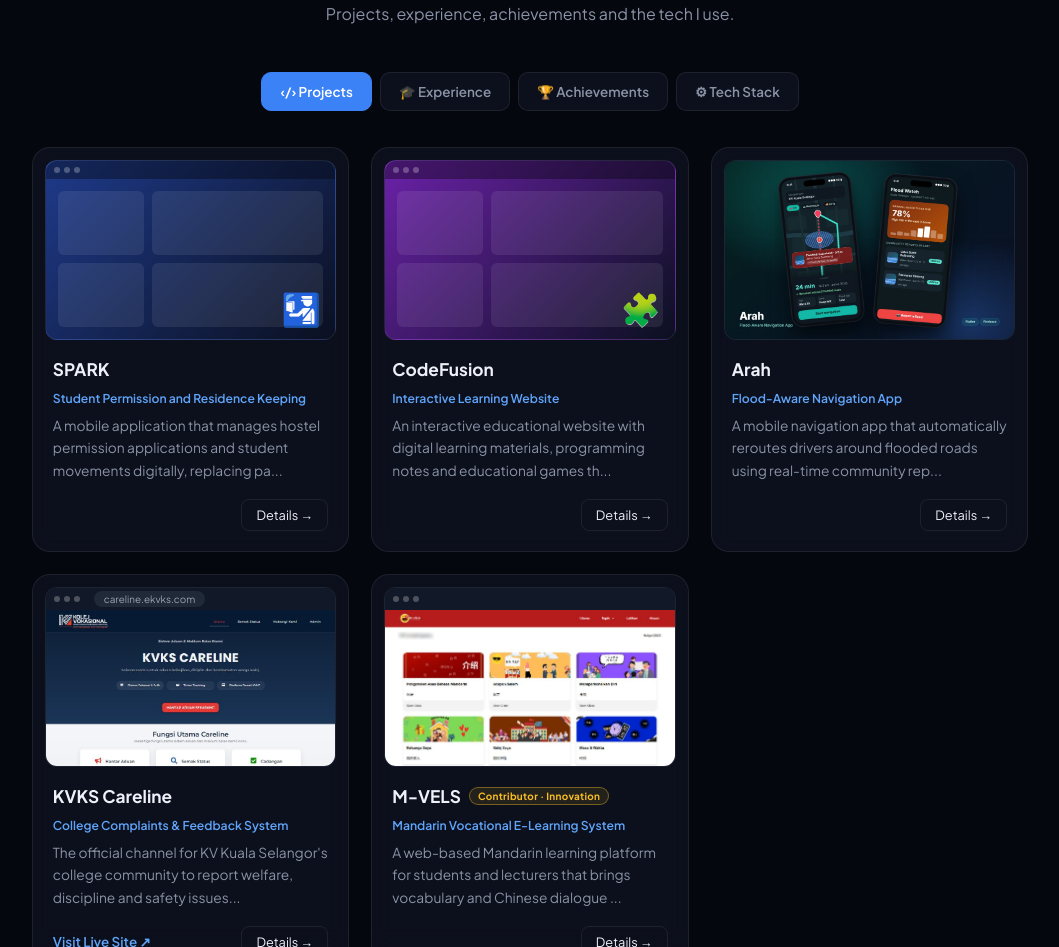
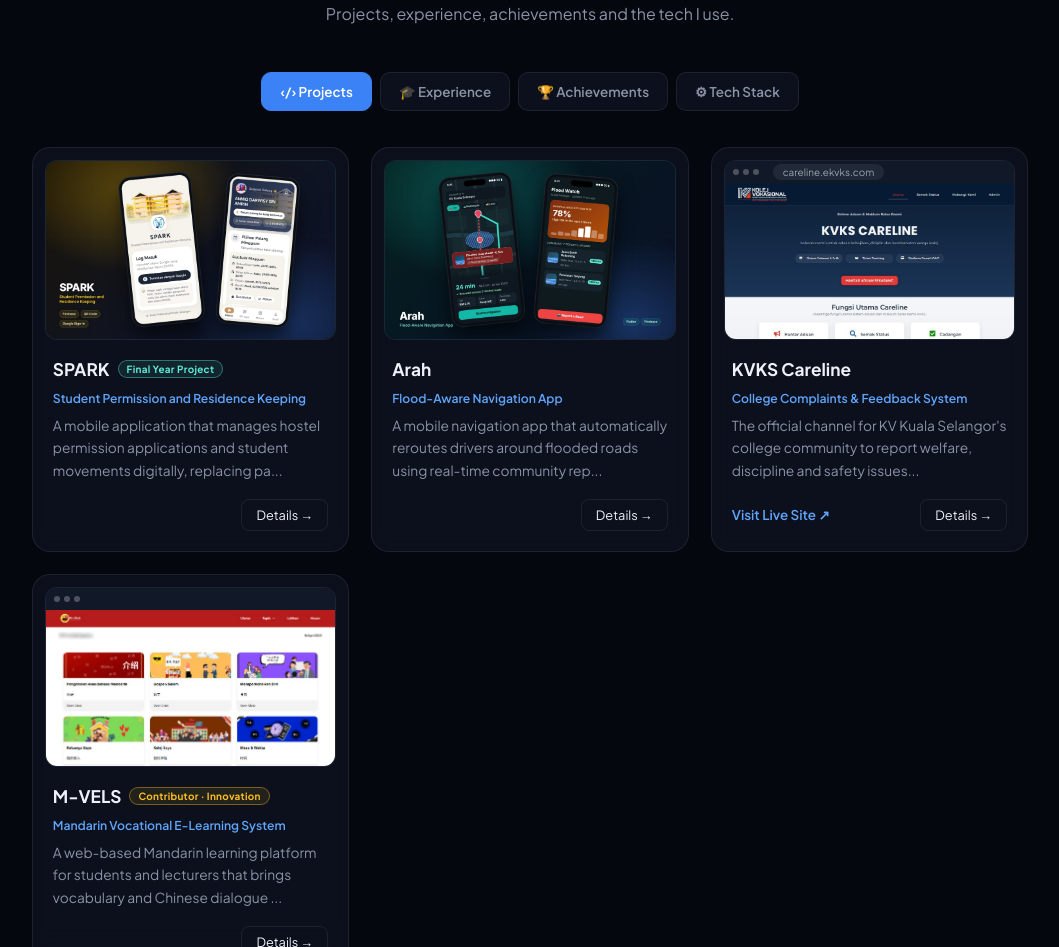
Before and after one commit to isymars/isymars.github.io, a plain HTML site: page index.html in a window 1280 px wide. Shown: the part 1927-2874 px from the top of the page, without its empty margins (110-1169 px from the left). Drawn offline with Linux system fonts and the light colour scheme.

Commit message:
Add files via upload

```diff
--- a/index.html
+++ b/index.html
@@ -141,6 +141,7 @@ body.light .hero p.lead{color:var(--muted)}
 .proj:hover .mock.shot img{transform:scale(1.04)}
 .mock.shot.raw img{top:0;height:100%;object-position:center}
 .role{display:inline-block;vertical-align:3px;margin-left:8px;font-size:.62rem;font-weight:700;letter-spacing:.3px;color:#fbbf24;border:1px solid rgba(251,191,36,.4);background:rgba(251,191,36,.1);padding:2px 8px;border-radius:20px}
+.role.fyp,.dgrid p.role.fyp{color:#5eead4!important;border-color:rgba(94,234,212,.4);background:rgba(94,234,212,.1)}
 .role.big,.dgrid p.role.big{margin:0 0 16px;font-size:.78rem;vertical-align:0;color:#fbbf24}
 .dgrid .mock.shot.raw{height:auto;aspect-ratio:1200/750}
 .proj .body{padding:18px 20px 20px}
@@ -548,10 +549,8 @@ document.querySelectorAll('.reveal').forEach(el=>ro.observe(el));
 
 /* ===== Projects ===== */
 const PR=[
-  {t:'SPARK',sub:'Student Permission and Residence Keeping',e:'🛂',c:'#1e3a8a',d:'A mobile application that manages hostel permission applications and student movements digitally, replacing paper forms with a faster, trackable flow.',s:['Mobile App','Firebase','QR Code'],
+  {t:'SPARK',sub:'Student Permission and Residence Keeping',badge:'Final Year Project',e:'🛂',c:'#1e3a8a',img:'spark.jpg',raw:true,d:'A mobile application that manages hostel permission applications and student movements digitally, replacing paper forms with a faster, trackable flow.',s:['Mobile App','Firebase','QR Code','Google Sign-In'],
    f:['Students submit permission applications in the app','Warden reviews and approves requests','QR code generation and scanning','Automated entry and exit records']},
-  {t:'CodeFusion',sub:'Interactive Learning Website',e:'🧩',c:'#6b21a8',d:'An interactive educational website with digital learning materials, programming notes and educational games that make learning more engaging.',s:['Website','E-Learning','Educational Games'],
-   f:['Digital learning materials','Programming notes','Educational games','User-friendly web-based activities']},
   {t:'Arah',sub:'Flood-Aware Navigation App',e:'🧭',c:'#0f766e',img:'arah.jpg',raw:true,d:'A mobile navigation app that automatically reroutes drivers around flooded roads using real-time community reports, with flood risk prediction and an authority dashboard.',s:['Flutter','Firebase','Mobile App'],
    f:['Automatic rerouting around flooded roads using real-time community reports','Vehicle-specific flood avoidance','Photo-verified flood reporting','Rainfall-based flood risk prediction','Toll and lane guidance','Authority dashboard']},  {t:'KVKS Careline',sub:'College Complaints & Feedback System',e:'📣',c:'#9f1239',url:'https://careline.ekvks.com/',img:'careline.jpg',d:'The official channel for KV Kuala Selangor\'s college community to report welfare, discipline and safety issues, track them with a ticket number and share feedback.',s:['WordPress','Elementor','Web System'],
    f:['Submit complaints on welfare, discipline and safety','Ticket number to check complaint status','Feedback channel for praise and suggestions','Login-protected submissions for college members']},  {t:'M-VELS',sub:'Mandarin Vocational E-Learning System',e:'🀄',c:'#b91c1c',img:'mvels.jpg',role:'Contributor · Innovation',
@@ -560,12 +559,12 @@ const PR=[
    f:['Student and lecturer accounts','Vocabulary and dialogue lessons','Audio pronunciation','Interactive exercises','Student score records','AI chatbot integration']},
 ];
 const mock=p=>p.raw?`<div class="mock shot raw" style="background:#071422"><img src="${p.img}" alt="${p.t} app screens" loading="lazy"></div>`:p.img?`<div class="mock shot" style="background:#0b1020"><div class="bar"><i></i><i></i><i></i>${p.url?`<span class="addr">${p.url.replace(/^https?:\/\//,'').replace(/\/$/,'')}</span>`:''}</div><img src="${p.img}" alt="${p.t} screenshot" loading="lazy"></div>`:`<div class="mock" style="background:linear-gradient(135deg,${p.c},#0b1020)"><div class="bar"><i></i><i></i><i></i></div><div class="ui"><div></div><div></div><div></div><div></div></div><span class="em">${p.e}</span></div>`;
-document.getElementById('pgrid').innerHTML=PR.map((p,i)=>`<div class="proj glass">${mock(p)}<div class="body"><h4>${p.t}${p.role?`<span class="role">${p.role}</span>`:''}</h4><small style="color:var(--blue2);font-size:.76rem;font-weight:600">${p.sub}</small><p style="margin-top:8px">${p.d.slice(0,110)}...</p>
+document.getElementById('pgrid').innerHTML=PR.map((p,i)=>`<div class="proj glass">${mock(p)}<div class="body"><h4>${p.t}${p.badge?`<span class="role fyp">${p.badge}</span>`:''}${p.role?`<span class="role">${p.role}</span>`:''}</h4><small style="color:var(--blue2);font-size:.76rem;font-weight:600">${p.sub}</small><p style="margin-top:8px">${p.d.slice(0,110)}...</p>
   <div class="row">${p.url?`<a class="lnk" href="${p.url}" target="_blank" rel="noopener">Visit Live Site ↗</a>`:'<span></span>'}<button class="det" data-i="${i}">Details →</button></div></div></div>`).join('');
 const det=document.getElementById('detail');
 document.querySelectorAll('.det').forEach(b=>b.onclick=()=>{const p=PR[b.dataset.i];
   det.innerHTML=`<div class="crumb"><button id="back">← Back</button><span>Projects</span>›<b>${p.t}</b></div>
-  <div class="dgrid"><div><h1>${p.t}</h1><p style="color:var(--blue2);font-weight:600;margin:-8px 0 14px">${p.sub}</p>${p.role?`<p class="role big">My role: ${p.role}</p>`:''}<p>${p.d}</p><h5>‹/› Technologies Used</h5><div class="chips">${p.s.map(x=>`<span>${x}</span>`).join('')}</div>
+  <div class="dgrid"><div><h1>${p.t}</h1><p style="color:var(--blue2);font-weight:600;margin:-8px 0 14px">${p.sub}</p>${p.badge?`<p class="role big fyp">🎓 ${p.badge}</p>`:''}${p.role?`<p class="role big">My role: ${p.role}</p>`:''}<p>${p.d}</p><h5>‹/› Technologies Used</h5><div class="chips">${p.s.map(x=>`<span>${x}</span>`).join('')}</div>
   <h5>✦ Key Features</h5><p>${p.f.map(x=>'• '+x).join('<br>')}</p>${p.url?`<a class="btn pri" style="margin-top:26px" href="${p.url}" target="_blank" rel="noopener">Visit Live Site ↗</a>`:''}</div>${mock(p)}</div>`;
   det.classList.add('open');det.scrollTop=0;document.body.style.overflow='hidden';
   document.getElementById('back').onclick=()=>{det.classList.remove('open');document.body.style.overflow=''}});
@@ -642,7 +641,7 @@ Interests: web development, database management, software development, UI/UX des
 Technical skills: HTML, CSS, JavaScript, PHP, Java, Dart, Flutter, MySQL, Firebase, Laravel, Figma, VS Code, XAMPP.
 Personal skills: leadership and team management, problem-solving, communication, adaptability, continuous learning.
 Experience: Warehouse Assistant at Rurutiki Sdn Bhd (2024-2026): receiving, inspecting and organising incoming inventory; coordinating picking, packing and preparing goods for shipment; keeping the warehouse organised with proper storage procedures.
-Projects: (1) SPARK - Student Permission and Residence Keeping: a mobile app that manages hostel permission applications and student movements digitally, with student applications, warden approval, QR code generation and scanning, and automated entry/exit records using Firebase. (2) CodeFusion - Interactive Learning Website: educational website with digital learning materials, programming notes and educational games. (3) Arah - Flood-Aware Navigation App: a mobile navigation app built with Flutter and Firebase that automatically reroutes drivers around flooded roads using real-time community reports, with vehicle-specific flood avoidance, photo-verified reporting, rainfall-based flood risk prediction, toll and lane guidance, and an authority dashboard.
+Projects: (1) SPARK - Student Permission and Residence Keeping (Anniq's FINAL YEAR PROJECT): a mobile app that manages hostel permission applications and student movements digitally, with student applications, warden approval, QR code generation and scanning, and automated entry/exit records using Firebase. (3) Arah - Flood-Aware Navigation App: a mobile navigation app built with Flutter and Firebase that automatically reroutes drivers around flooded roads using real-time community reports, with vehicle-specific flood avoidance, photo-verified reporting, rainfall-based flood risk prediction, toll and lane guidance, and an authority dashboard.
 (4) KVKS Careline (https://careline.ekvks.com/): the official complaints and feedback system of KV Kuala Selangor, built on WordPress with Elementor, where the college community submits welfare, discipline and safety complaints, checks status with a ticket number and gives feedback.
 (5) M-VELS - Mandarin Vocational E-Learning System: a project Anniq contributed to (it is NOT his own project or final year project); a web-based Mandarin learning platform for students and lecturers with vocabulary and dialogue lessons, audio pronunciation, interactive exercises, score records and AI chatbot integration (PHP, MySQL, HTML, CSS, JavaScript, OpenAI API). Anniq's role: contributor to the project's innovation work (he did not build the whole system).
 Achievements: developed SPARK and took part in an innovation programme/competition; Head of Hostel Student Council; represented the college in volleyball for 4 years, including national level.
@@ -673,9 +672,8 @@ Contact: email anniqdarwisyamrin7@gmail.com; GitHub isymars; Instagram anniqszn;
     {k:['ssup','are you','you are','your name','who are you','kau siapa','awak siapa','nama kau','nama awak'],a:{en:"I'm ssup ✦, Anniq's AI assistant on this site. Ask me about his studies, skills, projects or how to reach him!",ms:"Saya ssup ✦, pembantu AI Anniq di website ini. Tanya saya tentang pendidikan, kemahiran, projek atau cara hubungi dia!"}},
     {k:['who','anniq','about','yourself','introduce','siapa','tentang','kenal'],a:{en:"Anniq Darwisy bin Amrin is a Diploma in Computer Technology student at Kuala Selangor Vocational College, Selangor. He's passionate about web development, database management and software development.",ms:"Anniq Darwisy bin Amrin ialah pelajar Diploma Teknologi Komputer di Kolej Vokasional Kuala Selangor. Dia minat pembangunan web, pengurusan pangkalan data dan pembangunan perisian."}},
     {k:['skill','skills','tech','stack','language','languages','know','tools','kemahiran','bahasa','teknologi','pandai'],a:{en:"Anniq works with HTML, CSS, JavaScript, PHP, Java, Dart, Flutter, MySQL, Firebase, Laravel, Figma, VS Code and XAMPP. He also brings leadership, problem-solving and communication skills.",ms:"Anniq mahir HTML, CSS, JavaScript, PHP, Java, Dart, Flutter, MySQL, Firebase, Laravel, Figma, VS Code dan XAMPP, serta kemahiran kepimpinan dan penyelesaian masalah."}},
-    {k:['spark','hostel','permission','qr','asrama'],a:{en:"SPARK (Student Permission and Residence Keeping) is a mobile app Anniq built to manage hostel permission applications digitally, with warden approval, QR code generation and scanning, and automated entry/exit records using Firebase.",ms:"SPARK ialah aplikasi mudah alih untuk urus permohonan kebenaran asrama secara digital, dengan kelulusan warden, kod QR dan rekod keluar masuk automatik menggunakan Firebase."}},
-    {k:['codefusion','learning','education','games','website project','pembelajaran'],a:{en:"CodeFusion is an interactive learning website by Anniq, with digital learning materials, programming notes and educational games to make learning more engaging.",ms:"CodeFusion ialah laman web pembelajaran interaktif dengan bahan digital, nota pengaturcaraan dan permainan pendidikan."}},
-    {k:['project','projects','portfolio','built','work','made','projek','buat'],a:{en:"His main projects are SPARK (a hostel permission app with QR codes and Firebase), Arah (a flood-aware navigation app built with Flutter and Firebase) CodeFusion (an interactive learning website) and KVKS Careline (the college's complaints system). Check the Portfolio section for details!",ms:"Projek utama Anniq: SPARK (aplikasi kebenaran asrama), Arah (aplikasi navigasi peka banjir dengan Flutter dan Firebase) CodeFusion (laman web pembelajaran interaktif) dan KVKS Careline (sistem aduan kolej). Lihat bahagian Portfolio!"}},
+    {k:['spark','hostel','permission','qr','asrama','final year','fyp','tahun akhir'],a:{en:"SPARK (Student Permission and Residence Keeping) is Anniq's final year project: a mobile app built to manage hostel permission applications digitally, with warden approval, QR code generation and scanning, and automated entry/exit records using Firebase.",ms:"SPARK ialah projek tahun akhir Anniq: aplikasi mudah alih untuk urus permohonan kebenaran asrama secara digital, dengan kelulusan warden, kod QR dan rekod keluar masuk automatik menggunakan Firebase."}},
+    {k:['project','projects','portfolio','built','work','made','projek','buat'],a:{en:"His main projects are SPARK (a hostel permission app with QR codes and Firebase), Arah (a flood-aware navigation app built with Flutter and Firebase), KVKS Careline (the college's complaints system). Check the Portfolio section for details!",ms:"Projek utama Anniq: SPARK (aplikasi kebenaran asrama), Arah (aplikasi navigasi peka banjir dengan Flutter dan Firebase), KVKS Careline (sistem aduan kolej). Lihat bahagian Portfolio!"}},
     {k:['careline','complaint','complaints','aduan','ticket','tiket','kvks careline','feedback system'],a:{en:"KVKS Careline (careline.ekvks.com) is the official complaints and feedback system for KV Kuala Selangor. College members can report welfare, discipline and safety issues, track them with a ticket number and send feedback. It's built on WordPress with Elementor.",ms:"KVKS Careline (careline.ekvks.com) ialah sistem aduan dan maklum balas rasmi KV Kuala Selangor. Warga kolej boleh buat aduan kebajikan, disiplin dan keselamatan, semak status dengan nombor tiket dan beri cadangan. Dibina dengan WordPress dan Elementor."}},
     {k:['m-vels','mvels','mandarin','chinese','e-learning','cina'],a:{en:"M-VELS (Mandarin Vocational E-Learning System) is a web platform for learning Mandarin with vocabulary, dialogues, audio pronunciation, exercises, score records and an AI chatbot. Anniq contributed to its innovation work, but it isn't his own project.",ms:"M-VELS ialah platform web untuk belajar Bahasa Mandarin dengan kosa kata, dialog, sebutan audio, latihan, rekod markah dan chatbot AI. Anniq menyumbang dalam bahagian inovasi, tetapi ia bukan projek milik Anniq sendiri."}},
     {k:['arah','flood','banjir','navigation','navigasi','route','reroute','jalan'],a:{en:"Arah is a flood-aware navigation app by Anniq, built with Flutter and Firebase. It reroutes drivers around flooded roads using real-time community reports, and adds vehicle-specific flood avoidance, photo-verified reports, rainfall-based flood risk prediction, toll and lane guidance, and an authority dashboard.",ms:"Arah ialah aplikasi navigasi peka banjir yang dibina dengan Flutter dan Firebase. Ia menukar laluan pemandu untuk elak jalan banjir berdasarkan laporan komuniti masa nyata, dengan ramalan risiko banjir, laporan bergambar dan papan pemuka pihak berkuasa."}},
```
Also changed, not shown: spark.jpg (added).
